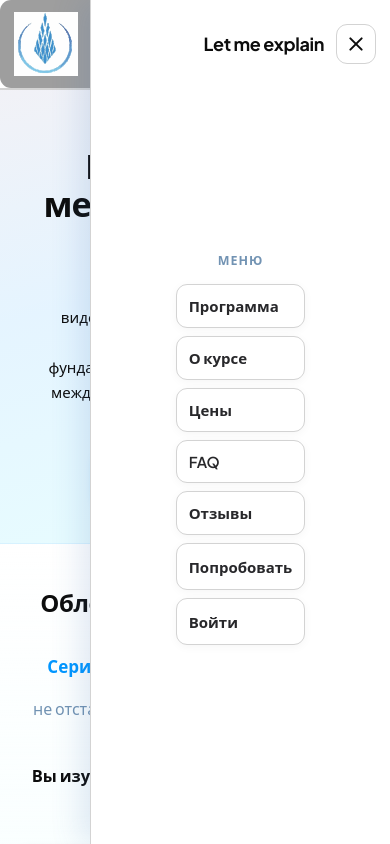
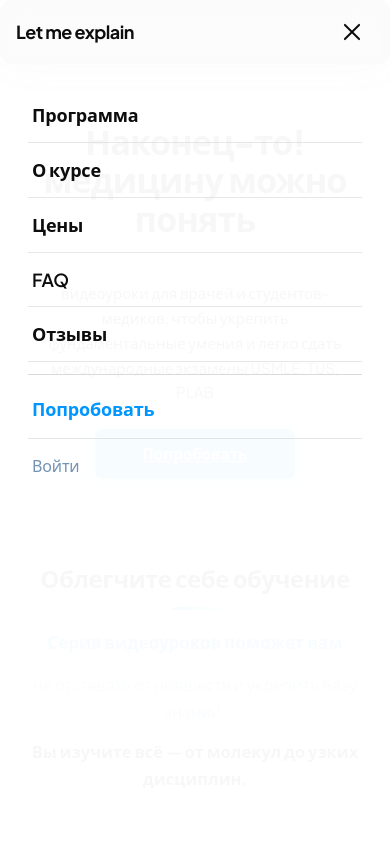
Before and after one commit to isan228/lemeexp, a React (Vite) app in the folder frontend/: page / in a window 390 px wide. Both pictures are taken after a click on the button 356 px from the left and 44 px from the top of the page. Shown: the top 844 px of the page. Built offline with nearby package versions, Linux system fonts and the light colour scheme.

Commit message:
chore: deploy 2026-06-22T23-40

```diff
--- a/frontend/src/App.css
+++ b/frontend/src/App.css
@@ -460,7 +460,6 @@ input:focus {
 }
 
 .landing-drawer-overlay,
-.landing-drawer-head,
 .landing-drawer-nav {
   display: none;
 }
@@ -2295,7 +2294,7 @@ input:focus {
     flex-wrap: nowrap;
     overflow-y: auto;
     gap: 0;
-    padding: 68px 16px 20px;
+    padding: 88px 28px 32px;
     background: linear-gradient(180deg, #ffffff 0%, #f7fbff 100%);
     border-left: 1px solid var(--med-border-soft);
     box-shadow: -10px 0 28px rgba(62, 105, 174, 0.15);
@@ -2304,44 +2303,31 @@ input:focus {
     z-index: 50;
   }
 
-  .landing-drawer-head {
-    display: block;
-    margin: 0 0 12px;
-    padding: 0;
-    border-bottom: none;
-  }
-
-  .landing-drawer-head strong {
-    font-size: 0.78rem;
-    letter-spacing: 0.08em;
-    text-transform: uppercase;
-    color: var(--med-muted);
-    font-weight: 700;
-  }
-
   .nav-anchor {
     flex: 0 0 auto;
     width: 100%;
     white-space: nowrap;
-    border: 1px solid var(--med-border);
-    border-radius: var(--med-radius-sm);
-    background: #ffffff;
-    padding: 11px 12px;
+    border: none;
+    border-radius: 0;
+    background: transparent;
+    padding: 14px 4px;
     font-weight: 600;
     color: var(--med-fg);
-    box-shadow: var(--med-shadow-sm);
+    box-shadow: none;
     font-family: inherit;
-    font-size: inherit;
+    font-size: 1.05rem;
     text-decoration: none;
     text-align: left;
     box-sizing: border-box;
     cursor: pointer;
+    border-bottom: 1px solid var(--med-border-soft);
   }
 
   .nav-anchor:hover {
-    background: var(--med-primary-weak);
-    border-color: var(--med-primary-border);
+    background: transparent;
+    border-color: var(--med-border-soft);
     color: var(--med-primary-hover);
+    padding-left: 10px;
   }
 
   .landing-header-mobile-open .landing-nav-links {
--- a/frontend/src/components/SiteBrand.jsx
+++ b/frontend/src/components/SiteBrand.jsx
@@ -2,12 +2,14 @@ import { Link } from "react-router-dom";
 import { routes, site } from "../config/site.js";
 
 /** Логотип + название, ведут на главную. */
-export default function SiteBrand({ className = "landing-brand" }) {
+export default function SiteBrand({ className = "landing-brand", showLogo = true }) {
   return (
-    <Link to={routes.home} className={`${className} site-brand-link`}>
-      <span className="logo-mark">
-        <img src="/9ff6137d-ee1d-4cd6-a762-9795d7540eae.svg" alt={site.name} className="logo-mark-img" />
-      </span>
+    <Link to={routes.home} className={`${className} site-brand-link${showLogo ? "" : " site-brand-text-only"}`}>
+      {showLogo ? (
+        <span className="logo-mark">
+          <img src="/9ff6137d-ee1d-4cd6-a762-9795d7540eae.svg" alt={site.name} className="logo-mark-img" />
+        </span>
+      ) : null}
       <span className="logo-text">{site.name}</span>
     </Link>
   );
--- a/frontend/src/pages/LandingPage.jsx
+++ b/frontend/src/pages/LandingPage.jsx
@@ -165,7 +165,7 @@ export default function LandingPage() {
     <div className="landing landing-marketing">
       <header className={`landing-header landing-header-wide ${mobileMenuOpen ? "landing-header-mobile-open" : ""}`}>
         <div className="landing-brand-row">
-          <SiteBrand />
+          <SiteBrand showLogo={false} />
           <button
             type="button"
             className="landing-burger"
@@ -180,9 +180,6 @@ export default function LandingPage() {
         </div>
         <button type="button" className="landing-drawer-overlay" aria-label="Закрыть меню" onClick={() => setMobileMenuOpen(false)} />
         <nav className="landing-nav-links" aria-label="Разделы страницы">
-          <div className="landing-drawer-head">
-            <strong>Меню</strong>
-          </div>
           <div className="landing-drawer-nav">
             <button type="button" className="nav-anchor" onClick={() => onNavToSection("curriculum")}>
               Программа
@@ -200,17 +197,17 @@ export default function LandingPage() {
               Отзывы
             </button>
             {!token && (
-              <Link to={routes.registerTrial} className="nav-anchor" onClick={() => setMobileMenuOpen(false)}>
-                Попробовать
-              </Link>
-            )}
-            {!token && (
-              <Link to={routes.login} className="nav-anchor" onClick={() => setMobileMenuOpen(false)}>
-                Войти
-              </Link>
+              <>
+                <Link to={routes.registerTrial} className="nav-anchor nav-anchor-accent" onClick={() => setMobileMenuOpen(false)}>
+                  Попробовать
+                </Link>
+                <Link to={routes.login} className="nav-anchor nav-anchor-ghost" onClick={() => setMobileMenuOpen(false)}>
+                  Войти
+                </Link>
+              </>
             )}
             {token && (
-              <Link to={routes.learningHome} className="nav-anchor" onClick={() => setMobileMenuOpen(false)}>
+              <Link to={routes.learningHome} className="nav-anchor nav-anchor-accent" onClick={() => setMobileMenuOpen(false)}>
                 Кабинет
               </Link>
             )}
--- a/frontend/src/styles/landing-ui.css
+++ b/frontend/src/styles/landing-ui.css
@@ -55,12 +55,49 @@
 /* —— Header —— */
 
 .landing-marketing .landing-header {
-  background: var(--lp-white);
-  border-bottom: 1px solid var(--lp-gray-light);
+  padding: 14px 24px;
+  background: rgba(255, 255, 255, 0.82);
+  backdrop-filter: blur(18px);
+  -webkit-backdrop-filter: blur(18px);
+  border-bottom: 1px solid rgba(211, 211, 211, 0.65);
 }
 
-.landing-header-wide {
-  box-shadow: 0 1px 0 var(--lp-gray-light);
+.landing-marketing .landing-header-wide {
+  display: grid;
+  grid-template-columns: 1fr auto 1fr;
+  align-items: center;
+  gap: 16px;
+  max-width: 1160px;
+  margin: 0 auto;
+  width: 100%;
+  box-shadow: none;
+  position: sticky;
+  top: 0;
+  z-index: 40;
+  box-sizing: border-box;
+}
+
+.landing-marketing .landing-brand-row {
+  grid-column: 1;
+  justify-self: start;
+}
+
+.landing-marketing .landing-nav-links {
+  grid-column: 2;
+  justify-self: center;
+  display: flex;
+  align-items: center;
+  gap: 2px;
+  padding: 4px;
+  background: var(--lp-gray-bg);
+  border: 1px solid rgba(211, 211, 211, 0.7);
+  border-radius: 999px;
+}
+
+.landing-marketing .landing-header-actions {
+  grid-column: 3;
+  justify-self: end;
+  gap: 10px;
 }
 
 .landing-marketing .logo-text {
@@ -68,15 +105,54 @@
   font-weight: 700;
 }
 
-.landing-nav-links .nav-anchor {
+.landing-marketing .site-brand-text-only .logo-text {
+  font-size: 1.125rem;
+  letter-spacing: -0.03em;
+  line-height: 1.2;
+  white-space: nowrap;
+}
+
+.landing-marketing .landing-nav-links .nav-anchor {
   color: var(--lp-charcoal);
   font-weight: 600;
-  font-size: 15px;
+  font-size: 14px;
+  padding: 8px 14px;
+  border-radius: 999px;
+  border: none;
+  background: transparent;
+  box-shadow: none;
+  white-space: nowrap;
+  transition: color 0.15s ease, background 0.15s ease, box-shadow 0.15s ease;
 }
 
 .landing-marketing .nav-anchor:hover {
   color: var(--lp-blue);
-  background: var(--med-primary-weak);
+  background: var(--lp-white);
+  box-shadow: 0 1px 6px rgba(0, 150, 255, 0.12);
+}
+
+.landing-marketing .nav-anchor-accent {
+  color: var(--lp-blue);
+}
+
+.landing-marketing .nav-anchor-accent:hover {
+  color: var(--lp-navy);
+}
+
+.landing-marketing .nav-anchor-ghost {
+  color: var(--lp-slate);
+  font-weight: 500;
+}
+
+.landing-marketing .nav-anchor-ghost:hover {
+  color: var(--lp-charcoal);
+  background: transparent;
+  box-shadow: none;
+}
+
+.landing-marketing .landing-nav-links .nav-anchor-accent,
+.landing-marketing .landing-nav-links .nav-anchor-ghost {
+  display: none;
 }
 
 /* —— Buttons —— */
@@ -748,34 +824,35 @@
 }
 
 .landing-marketing .landing-burger {
-  border-color: var(--lp-gray-light);
-  background: var(--lp-white);
+  border: none;
+  background: transparent;
+  width: 44px;
+  height: 44px;
+  border-radius: 10px;
+  transition: background 0.15s ease;
+}
+
+.landing-marketing .landing-burger:hover {
+  background: var(--lp-gray-bg);
 }
 
 .landing-marketing .landing-burger span {
   background: var(--lp-black);
+  width: 22px;
 }
 
 .landing-header-mobile-open.landing-marketing .landing-burger {
-  border-color: var(--lp-blue);
-  background: var(--lp-white);
+  background: var(--lp-gray-bg);
 }
 
 .landing-marketing .landing-drawer-overlay {
-  background: rgba(13, 13, 13, 0.4);
+  background: rgba(13, 13, 13, 0.45);
+  backdrop-filter: blur(4px);
 }
 
-.landing-marketing .landing-nav-links {
-  background: var(--lp-white);
-  border-left: 1px solid var(--lp-gray-light);
-}
-
-.landing-marketing .landing-drawer-head {
-  border-bottom: none;
-}
-
-.landing-marketing .landing-drawer-head strong {
-  color: var(--lp-slate);
+.landing-marketing .landing-register-btn {
+  padding: 9px 18px;
+  font-size: 14px;
 }
 
 .landing-header-actions .nav-muted,
@@ -912,13 +989,109 @@ a.nav-muted:hover {
 }
 
 @media (max-width: 820px) {
-  .landing-brand-row {
+  .landing-marketing .landing-header {
+    padding: 10px 16px;
+  }
+
+  .landing-marketing .landing-header-wide {
+    display: flex;
+    flex-wrap: nowrap;
+    align-items: center;
+    max-width: none;
+    margin: 0;
+  }
+
+  .landing-marketing .landing-brand-row {
     width: 100%;
     justify-content: space-between;
   }
 
   .landing-brand-row .landing-burger {
     display: inline-flex;
+  }
+
+  .landing-marketing .landing-nav-links {
+    position: fixed;
+    inset: 0;
+    z-index: 50;
+    width: 100%;
+    height: 100dvh;
+    max-width: none;
+    margin: 0;
+    padding: 88px 28px 32px;
+    flex-direction: column;
+    align-items: stretch;
+    justify-content: flex-start;
+    gap: 0;
+    background: rgba(255, 255, 255, 0.97);
+    backdrop-filter: blur(24px);
+    -webkit-backdrop-filter: blur(24px);
+    border: none;
+    border-radius: 0;
+    transform: translateY(-12px);
+    opacity: 0;
+    visibility: hidden;
+    pointer-events: none;
+    transition: transform 0.24s ease, opacity 0.24s ease, visibility 0.24s ease;
+    overflow-y: auto;
+  }
+
+  .landing-marketing .landing-header-mobile-open .landing-nav-links {
+    transform: translateY(0);
+    opacity: 1;
+    visibility: visible;
+    pointer-events: auto;
+  }
+
+  .landing-marketing .landing-drawer-nav {
+    display: flex;
+    flex-direction: column;
+    gap: 0;
+    width: 100%;
+    max-width: 400px;
+    margin: 0 auto;
+  }
+
+  .landing-marketing .landing-nav-links .nav-anchor-accent,
+  .landing-marketing .landing-nav-links .nav-anchor-ghost {
+    display: block;
+  }
+
+  .landing-marketing .landing-nav-links .nav-anchor {
+    width: 100%;
+    padding: 15px 4px;
+    font-size: 1.125rem;
+    font-weight: 600;
+    letter-spacing: -0.01em;
+    text-align: left;
+    border: none;
+    border-radius: 0;
+    border-bottom: 1px solid rgba(211, 211, 211, 0.55);
+    background: transparent;
+    box-shadow: none;
+    color: var(--lp-black);
+  }
+
+  .landing-marketing .landing-nav-links .nav-anchor:hover {
+    color: var(--lp-blue);
+    background: transparent;
+    box-shadow: none;
+    padding-left: 8px;
+  }
+
+  .landing-marketing .landing-nav-links .nav-anchor-accent {
+    margin-top: 12px;
+    padding-top: 20px;
+    border-top: 1px solid rgba(211, 211, 211, 0.85);
+    border-bottom: 1px solid rgba(211, 211, 211, 0.55);
+    color: var(--lp-blue);
+  }
+
+  .landing-marketing .landing-nav-links .nav-anchor-ghost {
+    font-size: 1rem;
+    font-weight: 500;
+    color: var(--lp-slate);
+    border-bottom: none;
   }
 
   .landing-marketing .landing-hero-center {
```
